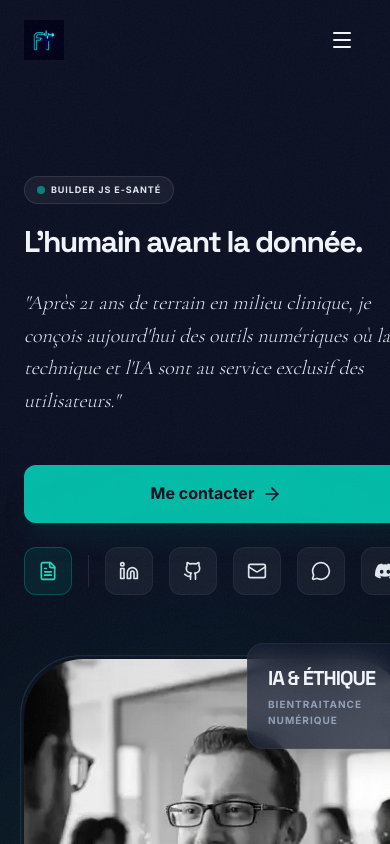
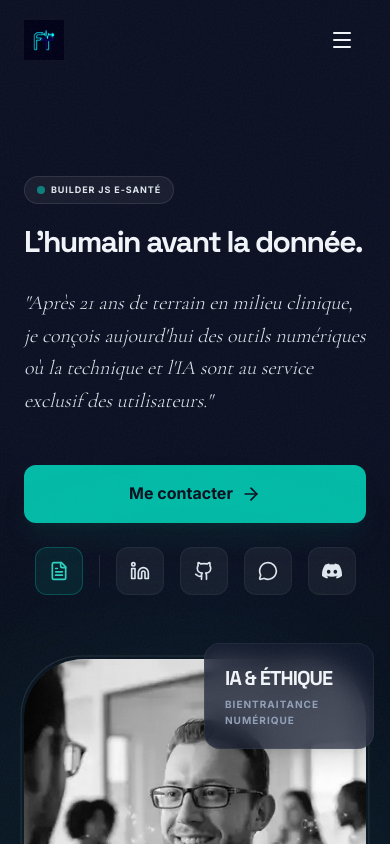
Before and after one commit to ThiessetFabien/portfolio.v3, a React (Vite) app: page / in a window 390 px wide. Shown: the top 844 px of the page. Built offline with nearby package versions, Linux system fonts and the light colour scheme.

Commit message:
fix(mobile): retirer boutons mail et corriger débordement horizontal

```diff
--- a/src/App.tsx
+++ b/src/App.tsx
@@ -89,7 +89,7 @@ export default function App() {
   }
 
   return (
-    <div className="font-sans selection:bg-teal-900 selection:text-teal-100">
+    <div className="font-sans selection:bg-teal-900 selection:text-teal-100 overflow-x-hidden w-full relative">
       <header>
         <a
           href="#main-content"
--- a/src/components/Footer.tsx
+++ b/src/components/Footer.tsx
@@ -1,5 +1,5 @@
 import React from 'react';
-import { Linkedin, Github, Mail, MessageCircle } from 'lucide-react';
+import { Linkedin, Github, FileText, MessageCircle } from 'lucide-react';
 
 interface FooterProps {
   contact?: {
@@ -54,11 +54,12 @@ export default function Footer({ contact }: FooterProps) {
               <Github className="w-5 h-5" aria-hidden="true" />
             </a>
             <a
-              href={`mailto:${email}`}
-              aria-label="Envoyer un email"
+              href="/assets/cv.pdf"
+              download="CV_Fabien_Thiesset.pdf"
+              aria-label="Télécharger le CV (PDF)"
               className="p-4 bg-white/5 min-h-[44px] min-w-[44px] flex items-center justify-center rounded-xl hover:bg-white/10 hover:text-teal-400 transition-all focus-visible:ring-2 focus-visible:ring-teal-400 focus-visible:outline-none"
             >
-              <Mail className="w-5 h-5" aria-hidden="true" />
+              <FileText className="w-5 h-5" aria-hidden="true" />
             </a>
             <a
               href={whatsapp}
--- a/src/components/Hero.tsx
+++ b/src/components/Hero.tsx
@@ -110,9 +110,6 @@ export default function Hero({ data }: { data: any }) {
                 <a href={data.contact.github} target="_blank" rel="noopener noreferrer" className="w-12 h-12 flex items-center justify-center bg-white/5 rounded-xl text-slate-200 hover:text-teal-400 hover:bg-white/10 transition-all border border-white/5" aria-label="GitHub (nouvel onglet)">
                   <Github className="w-5 h-5" />
                 </a>
-                <a href={`mailto:${data.contact.email}`} className="w-12 h-12 flex items-center justify-center bg-white/5 rounded-xl text-slate-200 hover:text-teal-400 hover:bg-white/10 transition-all border border-white/5" aria-label="Envoyer un Email">
-                  <Mail className="w-5 h-5" />
-                </a>
                 <a href={data.contact.whatsapp} target="_blank" rel="noopener noreferrer" className="w-12 h-12 flex items-center justify-center bg-white/5 rounded-xl text-slate-200 hover:text-teal-400 hover:bg-white/10 transition-all border border-white/5" aria-label="WhatsApp (nouvel onglet)">
                   <MessageCircle className="w-5 h-5" />
                 </a>
```
